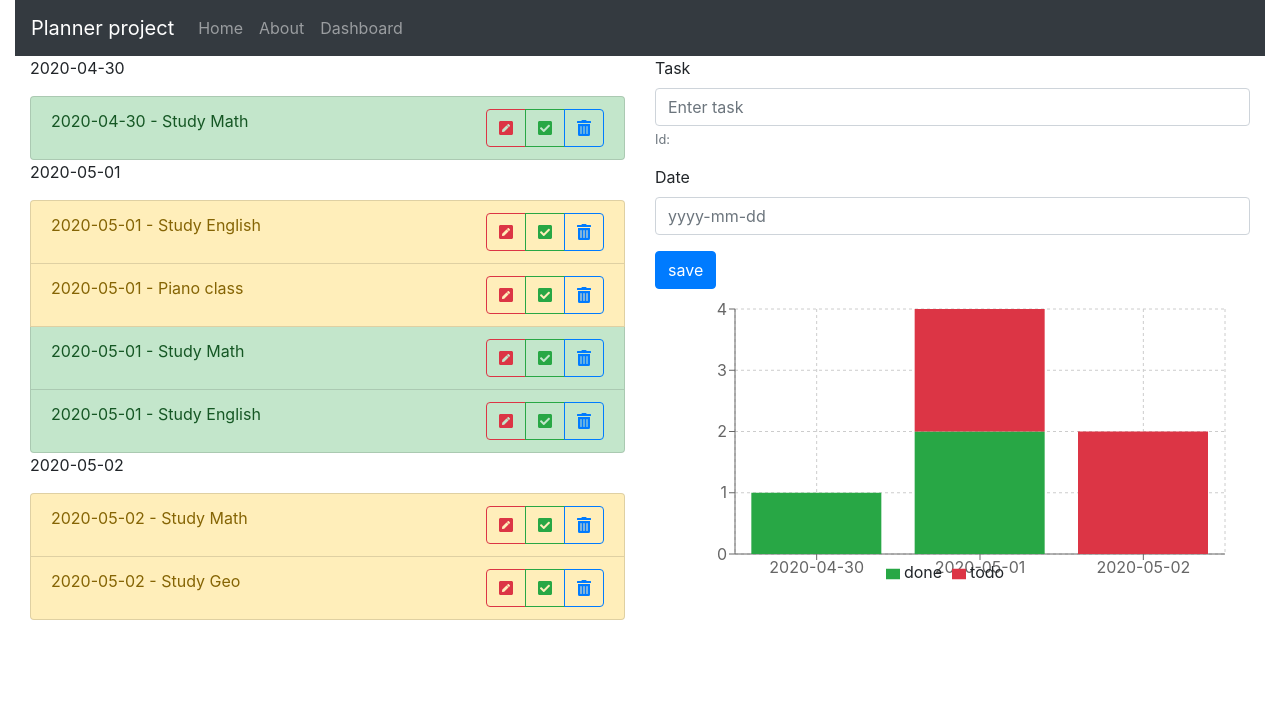
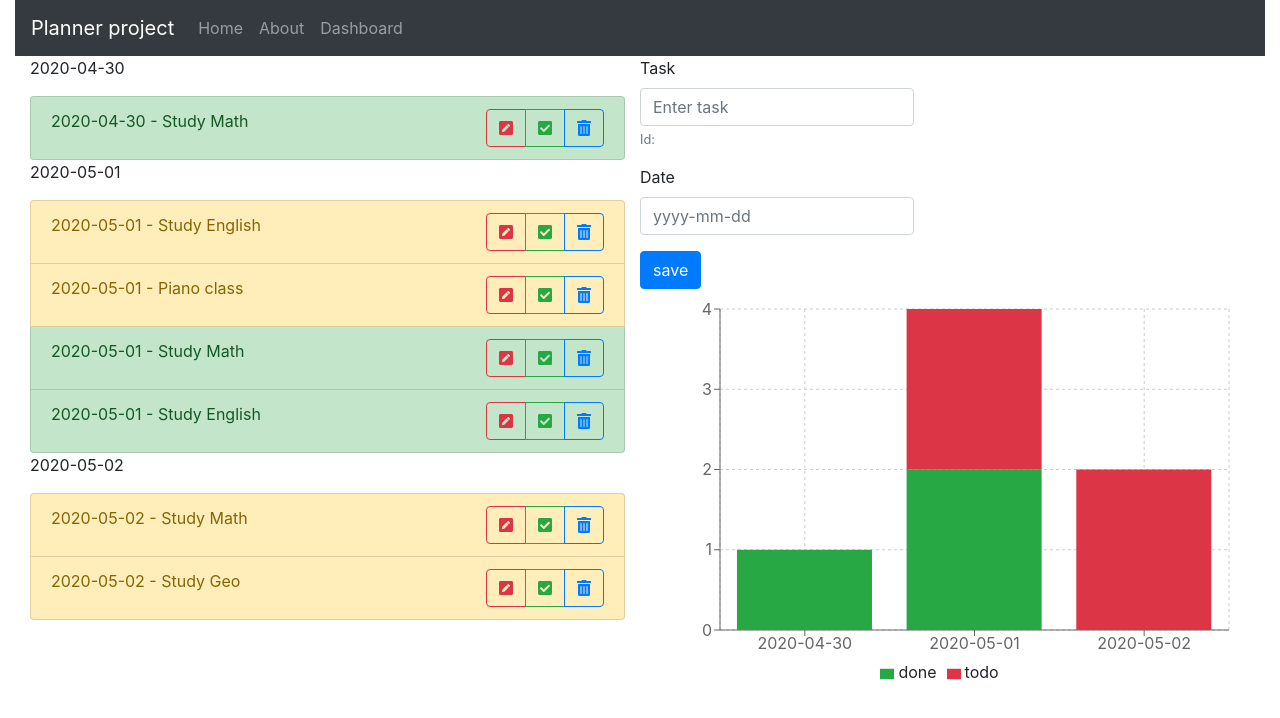
Before and after one commit to akctba/react-planner, a React (Create React App) app: page / in a window 1280 px wide. Shown: the top 718 px of the page. Built offline with nearby package versions, Linux system fonts and the light colour scheme.

Commit message:
bar chart

```diff
--- a/src/components/Acumulation.js
+++ b/src/components/Acumulation.js
@@ -30,6 +30,7 @@ export default function Acumulation () {
     }
 
     return(
+        <ResponsiveContainer width={'99%'} height={400}>
             <BarChart data={daysStatus()} width={600} height={300}
                 margin={{top: 20, right: 30, left: 20, bottom: 5}}>
                 <CartesianGrid strokeDasharray="3 3"/>
@@ -40,5 +41,7 @@ export default function Acumulation () {
                 <Bar dataKey="done" stackId="a" fill="#28a745" />
                 <Bar dataKey="todo" stackId="a" fill="#dc3545" />
             </BarChart>
+        </ResponsiveContainer>
+
     );
 }
--- a/src/components/Home.js
+++ b/src/components/Home.js
@@ -75,6 +75,7 @@ export default function Home () {
                     })}
                 </Col>
                 <Col lg="6" sm="12">
+                    <Row>
                         <Form>
                             <Form.Group controlId="task">
                                 <Form.Label>Task</Form.Label>
@@ -88,7 +89,8 @@ export default function Home () {
                             <Button variant="primary" onClick={save}>save</Button>
                             <Button variant="primary" onClick={cancel} hidden={(!task.id)}>cancel</Button>
                         </Form>
-                    <Acumulation />
+                    </Row>
+                    <Row><Acumulation /></Row>
                 </Col>
 
             </Row>
```
Lines whose indentation alone changed are shown as unchanged.
